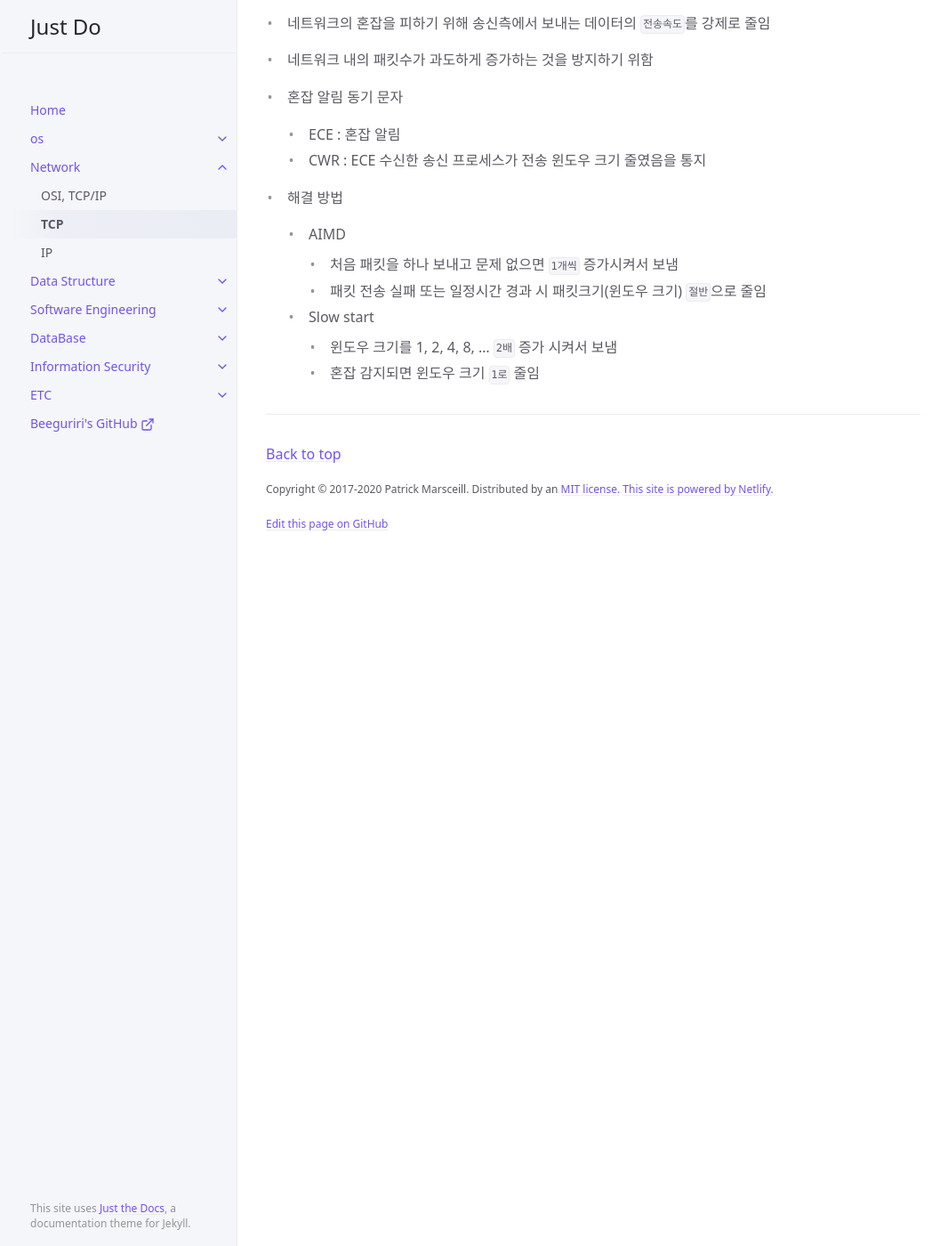
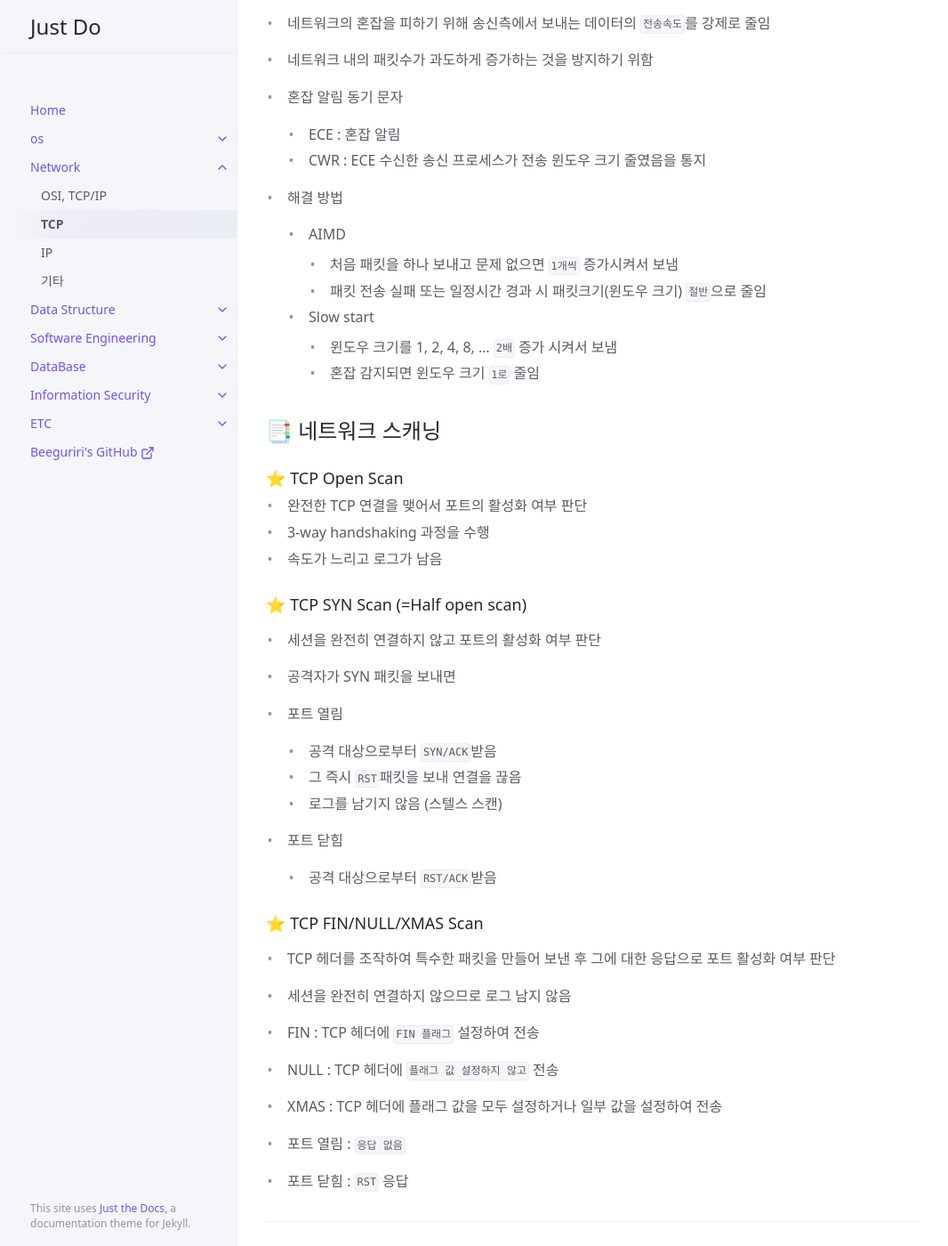
Before and after one commit to beeguriri/beeguriri.github.io, a Jekyll site: the page built from docs/network/TCP.md, in a window 1280 px wide and 1400 px high, scrolled down 2050 px. Shown: the whole window at 89% size, without its empty margins (105-1171 px from the left). Built offline with Jekyll 4.4.1, drawn with Linux system fonts in a browser that asks for light colours.

Commit message:
0902_study

```diff
--- a/docs/network/TCP.md
+++ b/docs/network/TCP.md
@@ -98,3 +98,49 @@ parent: Network
   - Slow start
     - 윈도우 크기를 1, 2, 4, 8, ... `2배` 증가 시켜서 보냄
     - 혼잡 감지되면 윈도우 크기 `1로` 줄임
+
+
+
+## 📑 네트워크 스캐닝
+
+### ⭐ TCP Open Scan
+
+- 완전한 TCP 연결을 맺어서 포트의 활성화 여부 판단
+- 3-way handshaking 과정을 수행
+- 속도가 느리고 로그가 남음
+
+
+
+### ⭐ TCP SYN Scan (=Half open scan)
+
+- 세션을 완전히 연결하지 않고 포트의 활성화 여부 판단
+
+- 공격자가 SYN 패킷을 보내면
+
+- 포트 열림
+
+  - 공격 대상으로부터 `SYN/ACK`받음
+  - 그 즉시 `RST`패킷을 보내 연결을 끊음
+  - 로그를 남기지 않음 (스텔스 스캔)
+
+- 포트 닫힘
+
+  - 공격 대상으로부터 `RST/ACK`받음
+
+
+
+### ⭐ TCP FIN/NULL/XMAS Scan
+
+- TCP 헤더를 조작하여 특수한 패킷을 만들어 보낸 후 그에 대한 응답으로 포트 활성화 여부 판단
+
+- 세션을 완전히 연결하지 않으므로 로그 남지 않음
+
+- FIN : TCP 헤더에 `FIN 플래그` 설정하여 전송
+
+- NULL : TCP 헤더에 `플래그 값 설정하지 않고` 전송
+
+- XMAS : TCP 헤더에 플래그 값을 모두 설정하거나 일부 값을 설정하여 전송
+
+- 포트 열림 : `응답 없음`
+
+- 포트 닫힘 : `RST` 응답
```
Also changed, not shown: docs/information_security/Authorization.md (+11 -0 lines), docs/information_security/Cryptography.md (+3 -0 lines), docs/information_security/etc.md (+20 -0 lines), docs/network/ETC.md (added, +41 -0 lines), docs/network/IP.md (+37 -1 lines), docs/os/File Management.md (+25 -0 lines).
